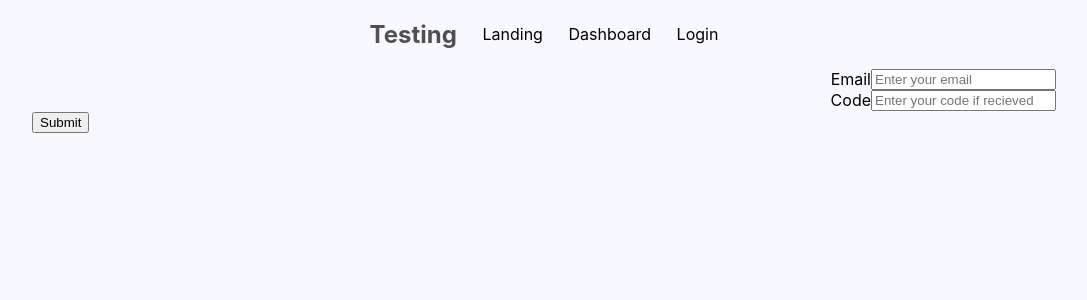
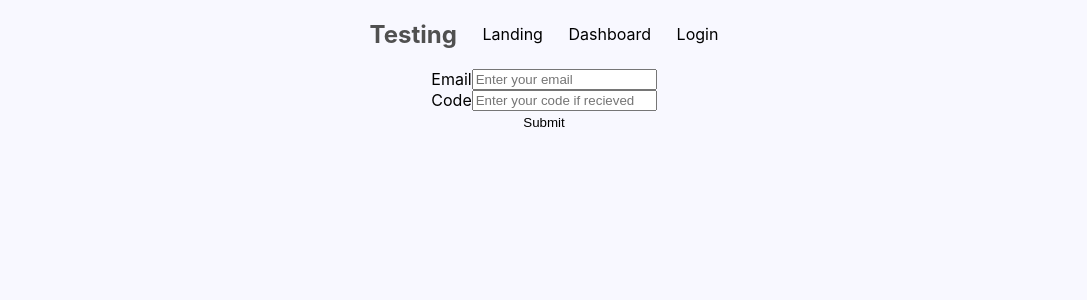
Before and after one commit to westshae/PEF, a Next.js app: page /login in a window 1280 px wide. Shown: the top 300 px of the page, without its empty margins (96-1183 px from the left). Built offline with nearby package versions, Linux system fonts and the light colour scheme.

Commit message:
Small changes

```diff
--- a/src/components/Content.tsx
+++ b/src/components/Content.tsx
@@ -3,13 +3,12 @@ import styled from "styled-components";
 
 //Wraps all content on the page, excluding navbar
 const Content = styled.div`
-    margin-left:10%;
-    margin-right:10%;
     margin-bottom:3%;
     background-clip:margin-box;
     background-color:transparent;
     display:flex;
     flex-direction:column;
+    overflow:hidden;
 `
 
 export default Content;
--- a/src/components/UserInput.tsx
+++ b/src/components/UserInput.tsx
@@ -13,15 +13,20 @@ const OverallStyle = styled.div`
 `
 
 const Form = styled.form`
-    /* display:grid;
-    grid-template-columns:1fr 2fr; */
+    justify-content:center;
 `
 
 const IndividualFormStyle = styled.div`
     display:flex;
-    /* flex-direction:row-reverse; */
     flex-grow:400;
-    justify-content:right;
+    justify-content:center;
+`
+
+const SubmitButton = styled.button`
+    justify-content:center;
+    width:100%;
+    background:transparent;
+    border:none;
 `
 
 const UserInput = () =>{
@@ -52,7 +57,7 @@ const UserInput = () =>{
                 <input value={code} onChange={(e) => setCode(e.target.value)} type="text" placeholder="Enter your code if recieved" id={"code"}/>
             </IndividualFormStyle>
 
-            <button type="submit">Submit</button>
+            <SubmitButton type="submit">Submit</SubmitButton>
         </Form>
     </OverallStyle>
   );
```
Also changed, not shown: src/pages/index.tsx (+1 -6 lines).
